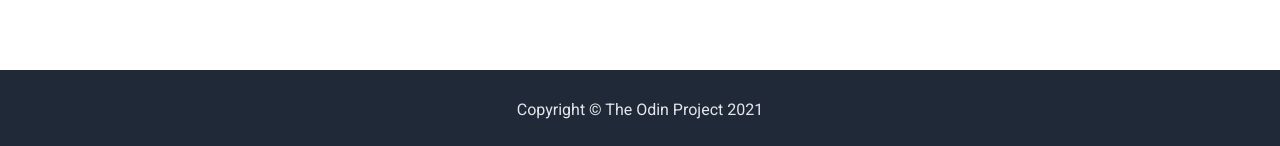
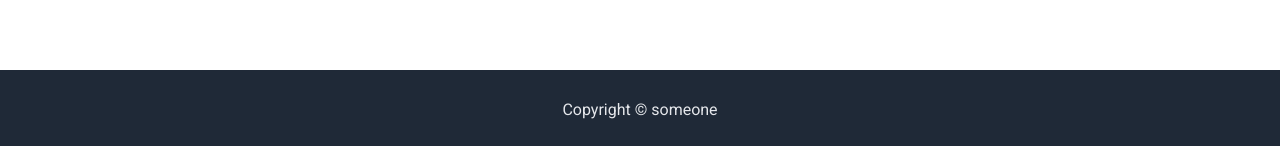
Before and after one commit to sixniks/landing-page, a plain HTML site: page index.html in a window 1280 px wide. Shown: the part 2578-2724 px from the top of the page. Drawn offline with Linux system fonts and the light colour scheme.

Commit message:
Remove odinproject copyright

```diff
--- a/index.html
+++ b/index.html
@@ -81,7 +81,7 @@
     </div>
     </div>
 <div class="footer">
-    Copyright © The Odin Project 2021
+    Copyright © someone
 </div>
 </div>
 </body>
```
